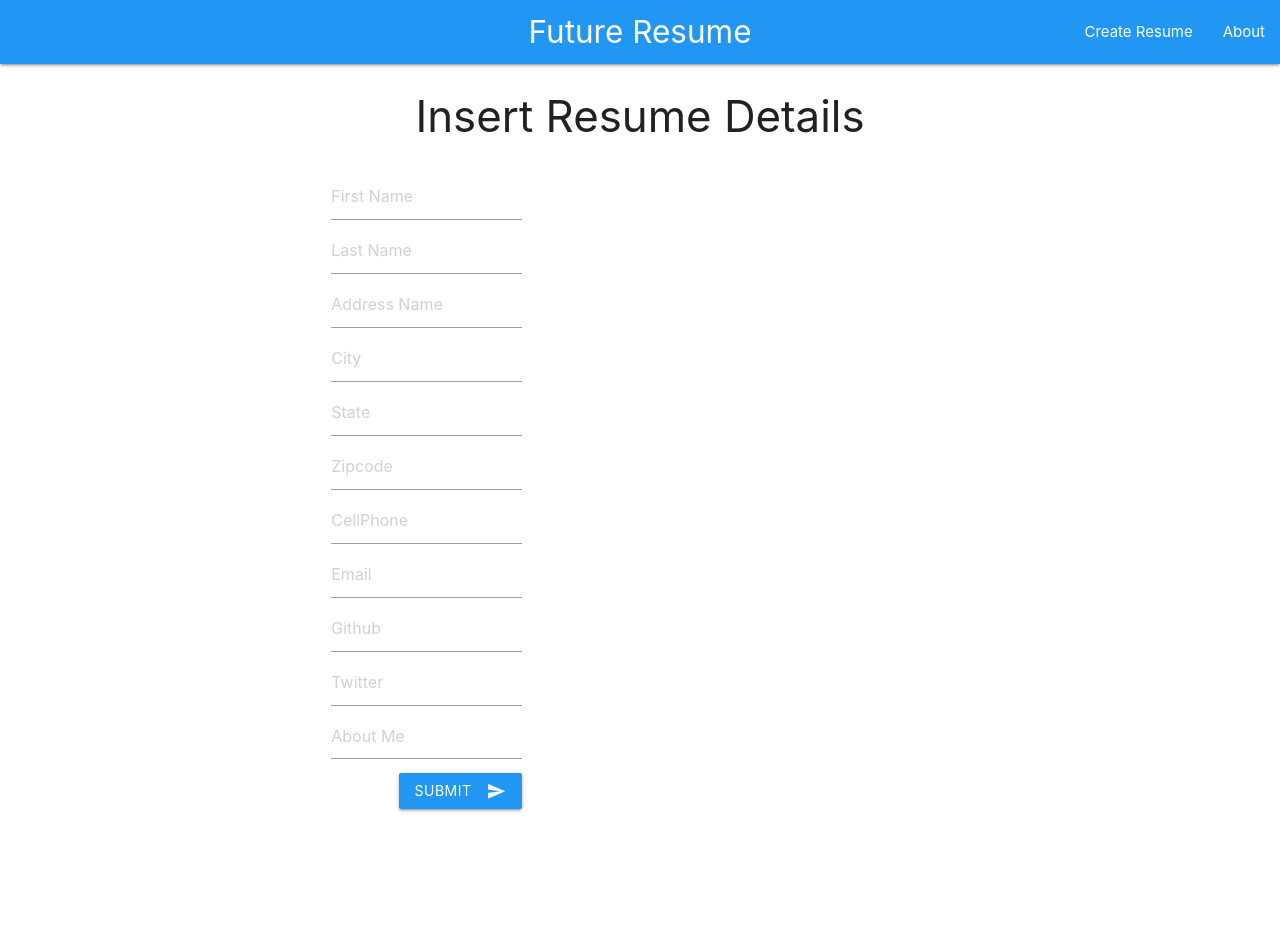
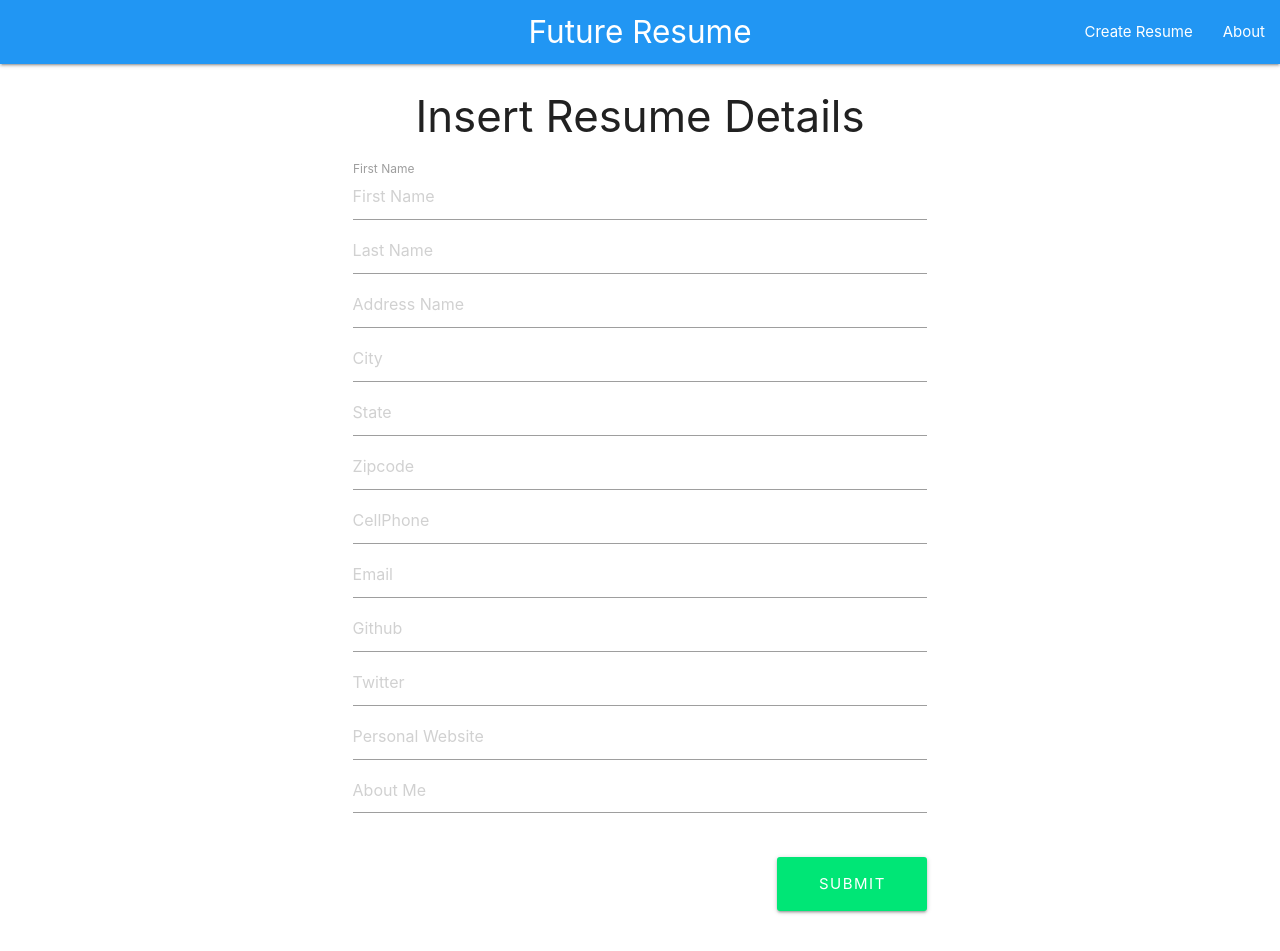
Before and after one commit to m-tartag/FutureResume, a React (Create React App) app in the folder client/: page /resumeform in a window 1280 px wide. Before the commit the page ends 864 px from the top, so only its background shows below. Built offline with nearby package versions, Linux system fonts and the light colour scheme.

Commit message:
updated ResumeForm.js

```diff
--- a/client/package.json
+++ b/client/package.json
@@ -4,6 +4,9 @@
   "private": true,
   "dependencies": {
     "@material-ui/core": "^4.0.0-rc.0",
+    "axios": "^0.19.0",
+    "classnames": "^2.2.6",
+    "prop-types": "^15.7.2",
     "react": "^16.8.6",
     "react-dom": "^16.8.6",
     "react-router-dom": "^5.0.1",
@@ -15,6 +18,7 @@
     "test": "react-scripts test",
     "eject": "react-scripts eject"
   },
+  "proxy": "http://localhost:4000",
   "eslintConfig": {
     "extends": "react-app"
   },
--- a/client/src/components/layouts/ResumeForm.js
+++ b/client/src/components/layouts/ResumeForm.js
@@ -1,11 +1,11 @@
 import React, { Component } from "react";
 import axios from "axios";
+import PropTypes from "prop-types";
 import classnames from "classnames";
 
+
 class ResumeForm extends Component {
-  constructor() {
-    super();
-    this.state = {
+  state = {
     firstName: "",
     lastName: "",
     address: "",
@@ -20,23 +20,16 @@ class ResumeForm extends Component {
     aboutMeStatement: "",
     errors: {}
   };
-  }
 
-  componentWillReceiveProps(nextProps) {
-    if (nextProps.errors) {
-      this.setState({
-        errors: nextProps.errors
-      });
 
-    }
-  }
   onChange = e => {
-    this.setState({ [e.target.id]: e.target.value })
-  }
+    this.setState({ [e.target.id]: e.target.value });
+  };
 
-  onSubmit = () => {
+  newResume = (e) => {
+    e.preventDefault();
     // Data Payload
-    const data = {
+    const newResume = {
       firstName: this.state.firstName,
       lastName: this.state.lastName,
       address: this.state.address,
@@ -51,107 +44,178 @@ class ResumeForm extends Component {
       aboutMeStatement: this.state.aboutMeStatement
     };
 
+    axios.post('/api/resume/resumeForm', newResume)
+    .then(res => {
+      if (res.status !==200){
+        res.json()
+        .then(res => console.log(res))
+      } else {
+        console.log(res.data)
+      }
+    })
 
-    axios.post("/api/resume", data)
-    .then(resume => console.log(resume.data))
+
   };
+
+
   render() {
     const { errors } = this.state;
     return (
-      <div class="row">
-      <h3 class="align center">Insert Resume Details</h3>
-      <form class="col s6 offset-m3" >
-          <div class="row">
-            <div class="input-field col s4">
+      <div className="container">
+        <h3 className="align center">Insert Resume Details</h3>
+        <div className="row">
+          <form
+            noValidate
+            onSubmit={this.newResume}
+            className="col s8 offset-s2"
+          >
+            <div className="row">
+              <div className="input-field col s12">
                 <input
-                onchange={this.onChange}
+                  onChange={this.onChange}
                   value={this.state.firstName}
                   error={errors.firstName}
                   placeholder="First Name"
-                id="first_name"
+                  id="firstName"
                   type="text"
-                class="validate"
                   className={classnames("", {
                     isvalid: errors.firstName
                   })}
                 />
+                <label htmlFor="firstName">First Name</label>
+                <span className="red-text">{errors.firstName}</span>
 
                 <input
+                  onChange={this.onChange}
+                  value={this.state.lastName}
+                  error={errors.lastName}
                   placeholder="Last Name"
-                id="first_name"
+                  id="lastName"
                   type="text"
-                class="validate"
+
                 />
 
                 <input
+                  onChange={this.onChange}
+                  value={this.state.address}
+                  error={errors.address}
                   placeholder="Address Name"
-                id="first_name"
+                  id="address"
                   type="text"
-                class="validate"
+
                 />
 
                 <input
+                  onChange={this.onChange}
+                  value={this.state.city}
+                  error={errors.city}
                   placeholder="City"
-                id="first_name"
+                  id="city"
                   type="text"
-                class="validate"
+
                 />
 
                 <input
+                  onChange={this.onChange}
+                  value={this.state.state}
+                  error={errors.state}
                   placeholder="State"
-                id="first_name"
+                  id="state"
                   type="text"
-                class="validate"
+
                 />
 
                 <input
+                  onChange={this.onChange}
+                  value={this.state.zipcode}
+                  error={errors.zipcode}
                   placeholder="Zipcode"
-                id="first_name"
+                  id="zipcode"
                   type="text"
-                class="validate"
+
                 />
                 <input
+                  onChange={this.onChange}
+                  value={this.state.cellPhone}
+                  error={errors.cellPhone}
                   placeholder="CellPhone"
-                id="first_name"
+                  id="cellPhone"
                   type="text"
-                class="validate"
+
                 />
 
                 <input
+                  onChange={this.onChange}
+                  value={this.state.personalEmail}
+                  error={errors.personalEmail}
                   placeholder="Email"
-                id="first_name"
+                  id="personalEmail"
                   type="text"
-                class="validate"
+
                 />
 
                 <input
+                  onChange={this.onChange}
+                  value={this.state.githubURL}
+                  error={errors.githubURL}
                   placeholder="Github"
-                id="first_name"
+                  id="githubURL"
                   type="text"
-                class="validate"
+
                 />
 
                 <input
+                  onChange={this.onChange}
+                  value={this.state.twitterURL}
+                  error={errors.twitterURL}
                   placeholder="Twitter"
-                id="first_name"
+                  id="twitterURL"
                   type="text"
-                class="validate"
+
+                />
+                <input
+                  onChange={this.onChange}
+                  value={this.state.personalWebsiteURL}
+                  error={errors.personalWebsiteURL}
+                  placeholder="Personal Website"
+                  id="personalWebsiteURL"
+                  type="text"
+
                 />
 
                 <textarea
-                id="textarea1"
+                  onChange={this.onChange}
+                  value={this.state.aboutMeStatement}
+                  error={errors.aboutMeStatement}
+                  id="aboutMeStatement"
                   class="materialize-textarea"
                   placeholder="About Me"
                 />
-              <button class="btn waves-effect waves-light align right blue" type="submit" name="action">Submit
-            <i class="material-icons right">send</i>
+              </div>
+              <div className="col s12">
+              <button
+                style={{
+                  width: "150px",
+                  borderRadius: "3px",
+                  letterSpacing: "1.5px",
+                  marginTop: "1rem"
+                }}
+                type="submit"
+                className="btn btn-large waves-effect waves-light hoverable green accent-3 align right"
+              >
+                Submit
               </button>
               </div>
             </div>
           </form>
         </div>
+      </div>
     );
   }
 }
+ResumeForm.propTypes = {
+  errors: PropTypes.object.isRequired
+}
+
 
 export default ResumeForm;
```
Also changed, not shown: 1 other file (tests, documents, lock files or other folders). Lines whose indentation alone changed are shown as unchanged.
